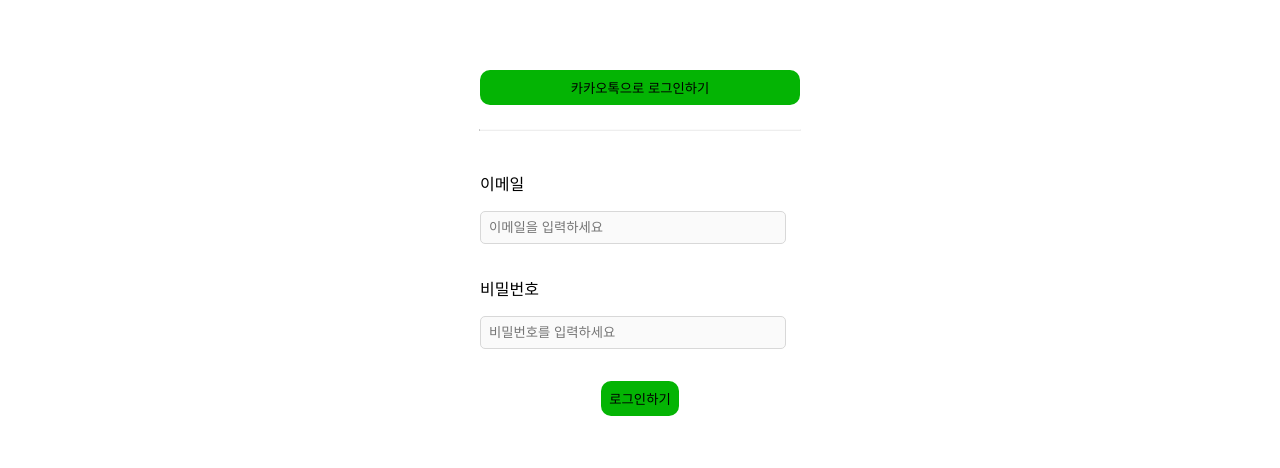
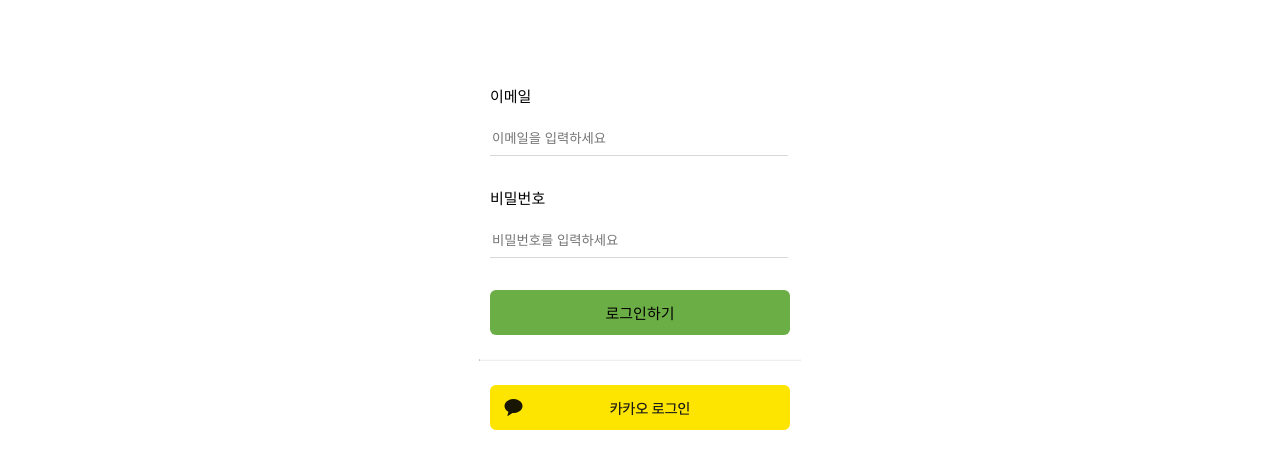
Before and after one commit to 01-2025-2nd-project/frontend, a React (Create React App) app: page /login in a window 1280 px wide. Shown: the part 182-650 px from the top of the page. Built offline with nearby package versions, Linux system fonts and the light colour scheme; no server answers; a web font is replaced by a local one.

Commit message:
style: 로그인 화면 UI 수정
- 카카오 로그인 버튼 이미지로 추가
- 기타 스타일 수정

```diff
--- a/src/pages/LoginPage.jsx
+++ b/src/pages/LoginPage.jsx
@@ -1,5 +1,6 @@
 import styled from "styled-components";
 import useLogin from "../hooks/useLogin";
+import kakaoLogin from "../images/kakao_login_medium_wide.png";
 
 const Form = styled.form`
   display: flex;
@@ -10,34 +11,39 @@ const Form = styled.form`
 `;
 
 const Label = styled.p`
-  font-size: 1em;
+  font-size: 15px;
 `;
 
 const InputContainer = styled.div`
-  width: 20rem;
+  width: 300px;
 `;
 
 const InputBox = styled.input`
-  padding: 0.5rem;
-  background: #fafafa;
-  border: 0.05rem solid #d8d8d8;
-  border-radius: 5px;
-  width: 18rem;
+  padding: 2px;
+  border: none;
+  border-bottom: 1px solid #d8d8d8;
+  width: 294px;
+  height: 30px;
+  outline: none;
 `;
 
 const SubmitButton = styled.button`
-  background: #04b404;
+  width: 300px;
+  height: 45px;
+  background: var(--main);
   border: none;
-  border-radius: 10px;
+  border-radius: 6px;
   padding: 0.5rem;
+  font-size: 15px;
+  display: flex;
+  justify-content: center;
+  align-items: center;
+  cursor: pointer;
 `;
 
 const SocialButton = styled.button`
-  background: #04b404;
-  border: none;
-  border-radius: 10px;
-  padding: 0.5rem;
-  width: 20rem;
+  all: unset; /* 기본 스타일 제거 */
+  cursor: pointer; /* 버튼처럼 보이도록 */
 `;
 
 const Typo = styled.span`
@@ -56,10 +62,6 @@ export default function LoginPage() {
   return (
     <>
       <Form name="loginForm">
-        <SocialButton type="button" onClick={handleKakaoLogin}>
-          카카오톡으로 로그인하기
-        </SocialButton>
-        <Divider />
         <InputContainer>
           <Label>이메일</Label>
           <InputBox
@@ -90,6 +92,10 @@ export default function LoginPage() {
         <SubmitButton type="button" onClick={handleLogin}>
           로그인하기
         </SubmitButton>
+        <Divider />
+        <SocialButton type="button" onClick={handleKakaoLogin}>
+          <img src={kakaoLogin} alt="버튼 이미지" />
+        </SocialButton>
       </Form>
     </>
   );
```
Also changed, not shown: src/images/kakao_login_medium_wide.png (added).
